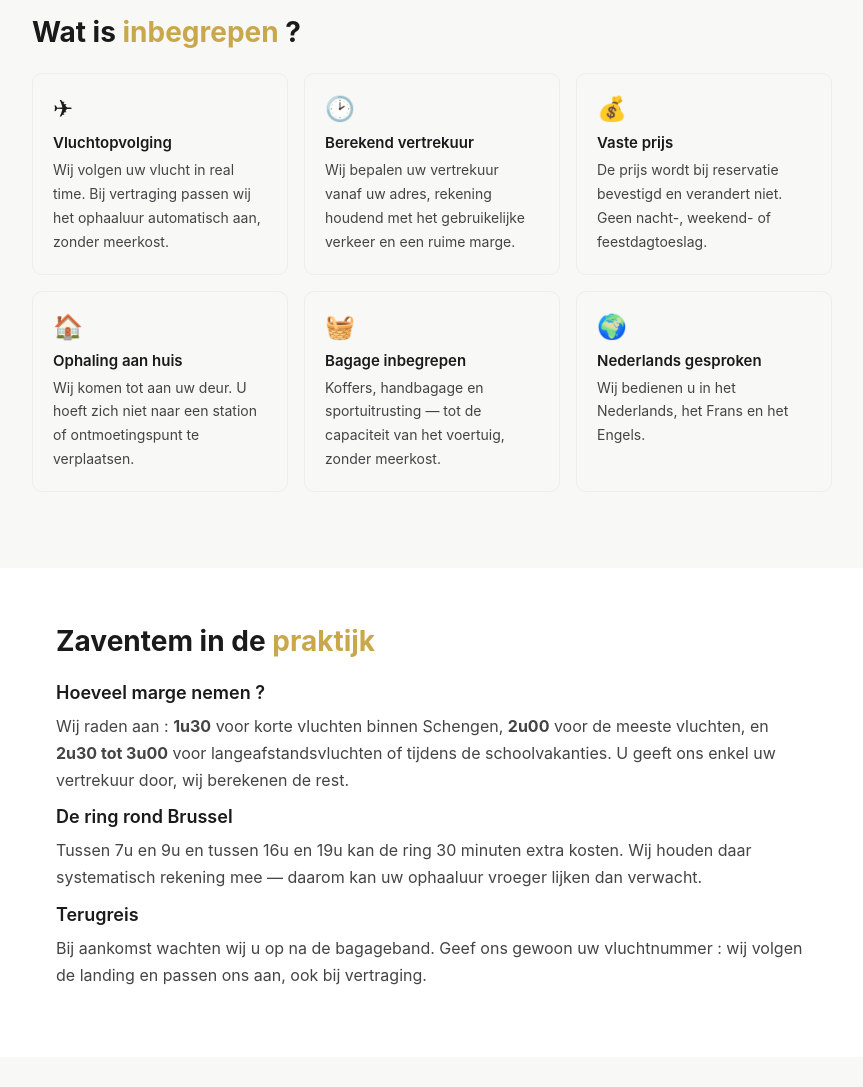
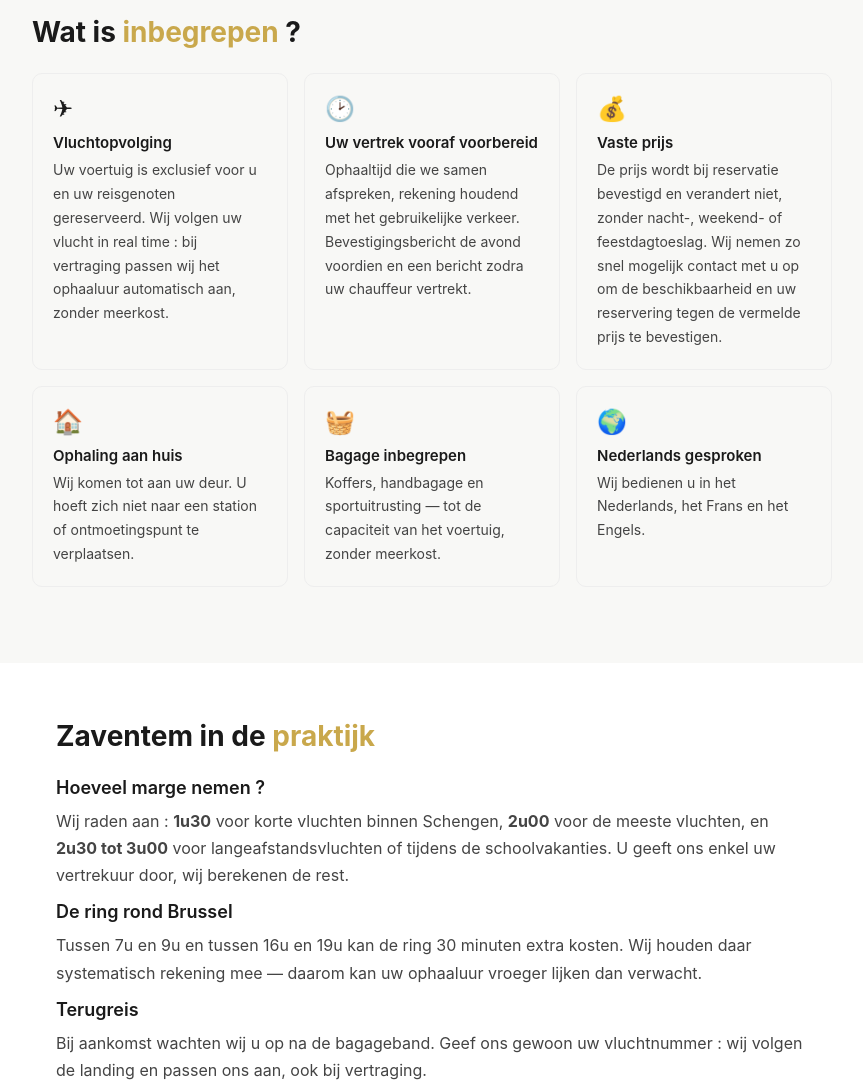
Before and after one commit to facciolinijeanfrancois-lab/facciolini, a plain HTML site: page nl/luchthavenvervoer-zaventem.html in a window 1280 px wide. Shown: the part 1300-2387 px from the top of the page, without its empty margins (208-1071 px from the left). Drawn offline with Linux system fonts and the light colour scheme.

Commit message:
Update luchthavenvervoer-zaventem.html

```diff
--- a/nl/luchthavenvervoer-zaventem.html
+++ b/nl/luchthavenvervoer-zaventem.html
@@ -281,9 +281,9 @@ gtag('consent', 'default', {
 <div style="max-width:800px; margin:0 auto;">
   <h2>Wat is <em>inbegrepen</em>&nbsp;?</h2>
   <div class="info-grid">
-    <div class="info-box"><div class="info-icon">&#9992;</div><h3>Vluchtopvolging</h3><p>Wij volgen uw vlucht in real time. Bij vertraging passen wij het ophaaluur automatisch aan, zonder meerkost.</p></div>
-    <div class="info-box"><div class="info-icon">&#128337;</div><h3>Berekend vertrekuur</h3><p>Wij bepalen uw vertrekuur vanaf uw adres, rekening houdend met het gebruikelijke verkeer en een ruime marge.</p></div>
-    <div class="info-box"><div class="info-icon">&#128176;</div><h3>Vaste prijs</h3><p>De prijs wordt bij reservatie bevestigd en verandert niet. Geen nacht-, weekend- of feestdagtoeslag.</p></div>
+    <div class="info-box"><div class="info-icon">&#9992;</div><h3>Vluchtopvolging</h3><p>Uw voertuig is exclusief voor u en uw reisgenoten gereserveerd. Wij volgen uw vlucht in real time : bij vertraging passen wij het ophaaluur automatisch aan, zonder meerkost.</p></div>
+    <div class="info-box"><div class="info-icon">&#128337;</div><h3>Uw vertrek vooraf voorbereid</h3><p>Ophaaltijd die we samen afspreken, rekening houdend met het gebruikelijke verkeer. Bevestigingsbericht de avond voordien en een bericht zodra uw chauffeur vertrekt.</p></div>
+    <div class="info-box"><div class="info-icon">&#128176;</div><h3>Vaste prijs</h3><p>De prijs wordt bij reservatie bevestigd en verandert niet, zonder nacht-, weekend- of feestdagtoeslag. Wij nemen zo snel mogelijk contact met u op om de beschikbaarheid en uw reservering tegen de vermelde prijs te bevestigen.</p></div>
     <div class="info-box"><div class="info-icon">&#127968;</div><h3>Ophaling aan huis</h3><p>Wij komen tot aan uw deur. U hoeft zich niet naar een station of ontmoetingspunt te verplaatsen.</p></div>
     <div class="info-box"><div class="info-icon">&#129530;</div><h3>Bagage inbegrepen</h3><p>Koffers, handbagage en sportuitrusting &mdash; tot de capaciteit van het voertuig, zonder meerkost.</p></div>
     <div class="info-box"><div class="info-icon">&#127757;</div><h3>Nederlands gesproken</h3><p>Wij bedienen u in het Nederlands, het Frans en het Engels.</p></div>
@@ -330,7 +330,7 @@ gtag('consent', 'default', {
   </div>
   <div class="faq-item">
     <div class="faq-q">Kan ik met de kaart betalen&nbsp;?</div>
-    <div class="faq-a">Ja. Cash, Bancontact, Payconiq of overschrijving. Een factuur is beschikbaar op aanvraag voor zakelijke verplaatsingen.</div>
+    <div class="faq-a">Ja. Betalen kan met bankkaart, cash, overschrijving of QR-code. Elektronische facturatie via Peppol is beschikbaar voor zelfstandigen en bedrijven.</div>
   </div>
 </div>
 </section>
@@ -404,7 +404,7 @@ gtag('consent', 'default', {
       "name": "Kan ik met de kaart betalen ?",
       "acceptedAnswer": {
         "@type": "Answer",
-        "text": "Ja. Cash, Bancontact, Payconiq of overschrijving. Een factuur is beschikbaar op aanvraag voor zakelijke verplaatsingen."
+        "text": "Ja. Betalen kan met bankkaart, cash, overschrijving of QR-code. Elektronische facturatie via Peppol is beschikbaar voor zelfstandigen en bedrijven."
       }
     }
   ]
```
